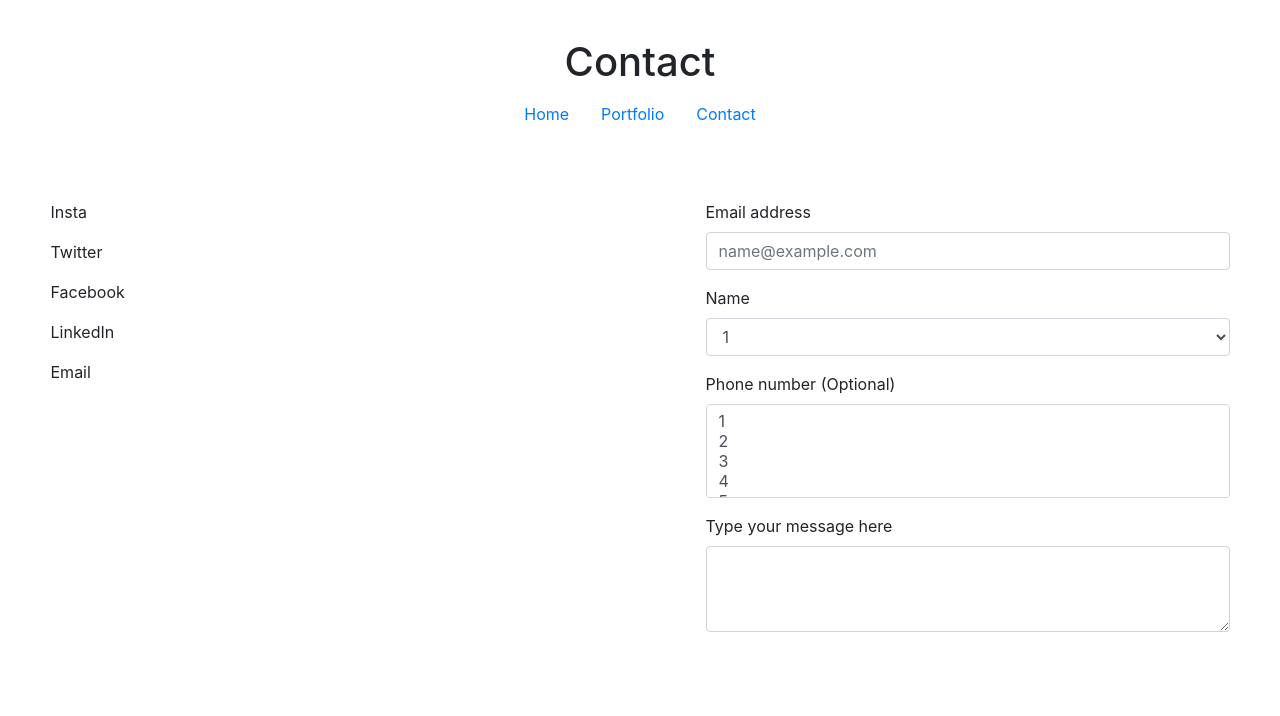
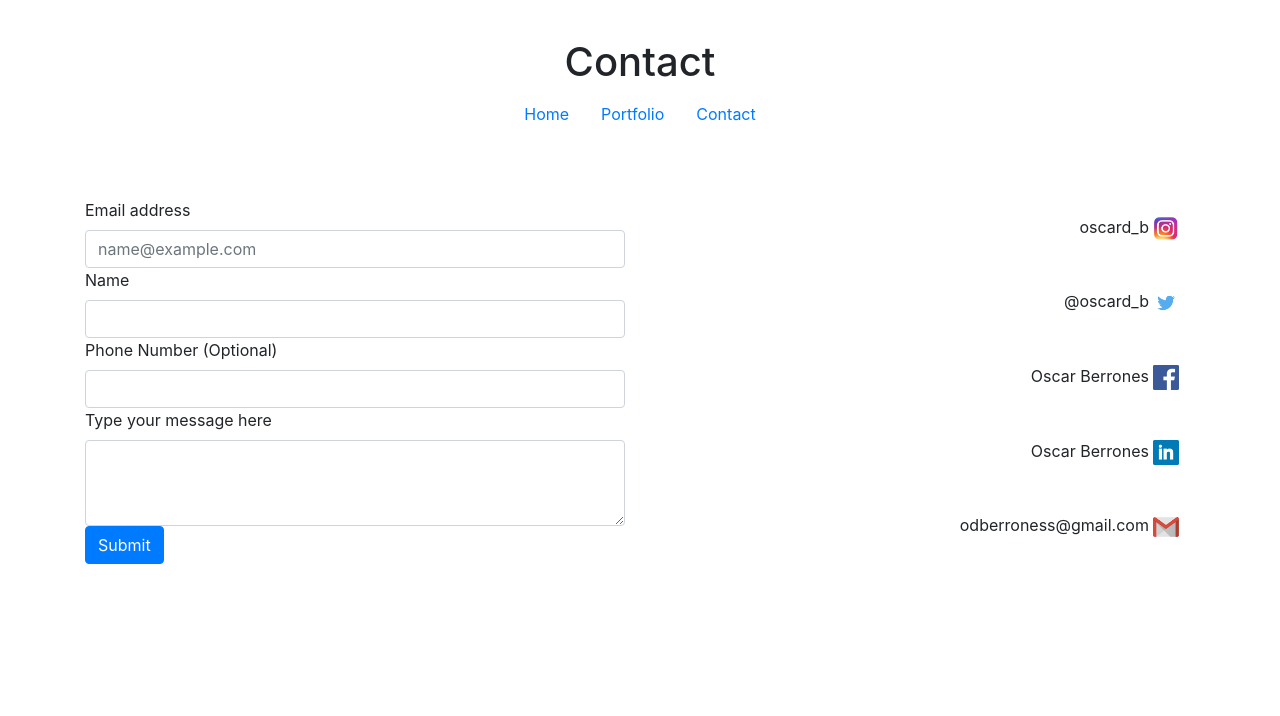
Before and after one commit to Oscard-b/Oscard-b.github.io, a plain HTML site: page contact.html in a window 1280 px wide. Drawn offline with nearby package versions, Linux system fonts and the light colour scheme.

Commit message:
html and css updated with semantic tags/layuout revised/images added

```diff
--- a/Assets/contact.css
+++ b/Assets/contact.css
@@ -2,19 +2,18 @@
     margin: 0%;
     padding: 0%;
 }
-
 header {
     text-align: center;
     padding-top: 3%;
 }
-
-section {
-    align-items: center;
+.container {
+    padding-top: 5%;
 }
-.col-6 {
-    padding: 5%;
+img {
+    height: 5%;
+    width: 5%;
 }
-
-.id {
-    text-align: center;
+p {
+    padding: 3%;
+    text-align: right;
 }
--- a/Assets/home.css
+++ /dev/null
@@ -1,28 +0,0 @@
-* {
-    margin: 0%;
-    padding: 0%;
-}
-
-header {
-    text-align: center;
-    padding-top: 3%;
-}
-
-section {
-    align-items: center;
-    text-align: center;
-    padding-top: 3%;
-    padding-bottom: 3%;
-
-}
-h3 {
-    padding: 3%;
-}
-article {
-    display: inline-block;
-}
-img {
-    height: 20%;
-    width: 20%;
-    shape-outside: url(./IMG_3690.PNG);
-}
--- /dev/null
+++ b/Assets/index.css
@@ -0,0 +1,18 @@
+* {
+    margin: 0%;
+    padding: 0%;
+}
+header {
+    text-align: center;
+    padding-top: 3%;
+}
+section {
+    display: block;
+    text-align: center;
+    padding-top: 1%;;
+}
+img {
+    height: 100%;
+    width: 40%;
+    padding: 5%;
+}
--- a/Assets/portfolio.css
+++ b/Assets/portfolio.css
@@ -2,12 +2,10 @@
     margin: 0%;
     padding: 0%;
 }
-
 header {
     text-align: center;
     padding-top: 3%;
 }
-
-section {
-    padding: 3%;
+.container {
+    padding-top: 5%;
 }
--- a/contact.html
+++ b/contact.html
@@ -1,10 +1,12 @@
 <!DOCTYPE html>
 <html lang="en">
+
 <head>
   <meta charset="UTF-8">
   <meta name="viewport" content="width=device-width, initial-scale=1.0">
   <title>Contact Me</title>
-    <link rel="stylesheet" href="https://stackpath.bootstrapcdn.com/bootstrap/4.4.1/css/bootstrap.min.css" integrity="sha384-Vkoo8x4CGsO3+Hhxv8T/Q5PaXtkKtu6ug5TOeNV6gBiFeWPGFN9MuhOf23Q9Ifjh" crossorigin="anonymous">
+  <link rel="stylesheet" href="https://stackpath.bootstrapcdn.com/bootstrap/4.4.1/css/bootstrap.min.css"
+    integrity="sha384-Vkoo8x4CGsO3+Hhxv8T/Q5PaXtkKtu6ug5TOeNV6gBiFeWPGFN9MuhOf23Q9Ifjh" crossorigin="anonymous">
   <link rel="stylesheet" href="./Assets/contact.css">
 </head>
 
@@ -16,7 +18,7 @@
   <nav class="col-">
     <ul class="nav justify-content-center">
       <li class="nav-item">
-          <a class="nav-link" href="home.html">Home</a>
+        <a class="nav-link" href="index.html">Home</a>
       </li>
       <li class="nav-item">
         <a class="nav-link" href="portfolio.html">Portfolio</a>
@@ -27,65 +29,73 @@
     </ul>
   </nav>
 
-    <section>
-      <div class="row">
-        <article class="col-6" id="social-media">
+  <section class="container">
+    <row class="row">
+
+      <column-email class="col-sm">
+        <form>
+          <prompt class="form-group" id="email-prompt">
+            <label for="exampleFormControlInput1">Email address</label>
+            <input type="email" class="form-control" placeholder="name@example.com">
+          </prompt-1>
+
+          <prompt class="form-group" id="name-prompt">
+            <label for="exampleFormControlSelect1">Name</label>
+            <input type="text" class="form-control">
+            </select>
+          </prompt-2>
+
+          <prompt class="form-group" id="number-prompt">
+            <label for="exampleFormControlSelect1">Phone Number (Optional)</label>
+            <input type="text" class="form-control">
+            </select>
+          </prompt>
+
+          <prompt class="form-group" id="text-prompt">
+            <label for="exampleFormControlTextarea1">Type your message here</label>
+            <textarea class="form-control" rows="3"></textarea>
+          </prompt>
+
+          <button type="submit" class="btn btn-primary">Submit</button>
+        </form>
+      </column-email>
+
+      <column-social class="col-sm">
         <p>
-            Insta
+          oscard_b
+          <img src="./Assets/Images/insta-logo.png">
         </p>
         <p>
-            Twitter
+          @oscard_b
+          <img src="./Assets/Images/twitter-logo.png">
         </p>
         <p>
-            Facebook
+          Oscar Berrones
+          <img src="./Assets/Images/FB-logo.png">
         </p>
         <p>
-            LinkedIn
+          Oscar Berrones
+          <img src="./Assets/Images/In-logo.png">
         </p>
         <p>
-            Email
+          odberroness@gmail.com
+          <img src="./Assets/Images/gmail-logo.png">
         </p>
-        </article>
-        <article class="col-6" id="form">
-          <form>
-            <div class="form-group">
-              <label for="exampleFormControlInput1">Email address</label>
-              <input type="email" class="form-control" id="exampleFormControlInput1" placeholder="name@example.com">
-            </div>
-            <div class="form-group">
-              <label for="exampleFormControlSelect1">Name</label>
-              <select class="form-control" id="exampleFormControlSelect1">
-                <option>1</option>
-                <option>2</option>
-                <option>3</option>
-                <option>4</option>
-                <option>5</option>
-              </select>
-            </div>
-            <div class="form-group">
-              <label for="exampleFormControlSelect2">Phone number (Optional)</label>
-              <select multiple class="form-control" id="exampleFormControlSelect2">
-                <option>1</option>
-                <option>2</option>
-                <option>3</option>
-                <option>4</option>
-                <option>5</option>
-              </select>
-            </div>
-            <div class="form-group">
-              <label for="exampleFormControlTextarea1">Type your message here</label>
-              <textarea class="form-control" id="exampleFormControlTextarea1" rows="3"></textarea>
-            </div>
-          </form>
-        </article>
-      </div>
+      </column-social>
+    </row>
   </section>
 
 
 
+  <script src="https://code.jquery.com/jquery-3.4.1.slim.min.js"
+    integrity="sha384-J6qa4849blE2+poT4WnyKhv5vZF5SrPo0iEjwBvKU7imGFAV0wwj1yYfoRSJoZ+n"
+    crossorigin="anonymous"></script>
+  <script src="https://cdn.jsdelivr.net/npm/popper.js@1.16.0/dist/umd/popper.min.js"
+    integrity="sha384-Q6E9RHvbIyZFJoft+2mJbHaEWldlvI9IOYy5n3zV9zzTtmI3UksdQRVvoxMfooAo"
+    crossorigin="anonymous"></script>
+  <script src="https://stackpath.bootstrapcdn.com/bootstrap/4.4.1/js/bootstrap.min.js"
+    integrity="sha384-wfSDF2E50Y2D1uUdj0O3uMBJnjuUD4Ih7YwaYd1iqfktj0Uod8GCExl3Og8ifwB6"
+    crossorigin="anonymous"></script>
+</body>
 
-    <script src="https://code.jquery.com/jquery-3.4.1.slim.min.js" integrity="sha384-J6qa4849blE2+poT4WnyKhv5vZF5SrPo0iEjwBvKU7imGFAV0wwj1yYfoRSJoZ+n" crossorigin="anonymous"></script>
-    <script src="https://cdn.jsdelivr.net/npm/popper.js@1.16.0/dist/umd/popper.min.js" integrity="sha384-Q6E9RHvbIyZFJoft+2mJbHaEWldlvI9IOYy5n3zV9zzTtmI3UksdQRVvoxMfooAo" crossorigin="anonymous"></script>
-    <script src="https://stackpath.bootstrapcdn.com/bootstrap/4.4.1/js/bootstrap.min.js" integrity="sha384-wfSDF2E50Y2D1uUdj0O3uMBJnjuUD4Ih7YwaYd1iqfktj0Uod8GCExl3Og8ifwB6" crossorigin="anonymous"></script>
-</body>
 </html>
```
Also changed, not shown: home.html (deleted, +0 -52 lines), index.html (added, +65 -0 lines), portfolio.html (+50 -25 lines), Assets/Images/200x200.png (added), Assets/Images/FB-logo.png (added), Assets/Images/IMG_3690.PNG (renamed from Assets/IMG_3690.PNG), Assets/Images/In-logo.png (added), Assets/Images/gmail-logo.png (added), Assets/Images/insta-logo.png (added), Assets/Images/twitter-logo.png (added), 2 other files. Lines whose indentation alone changed are shown as unchanged.
